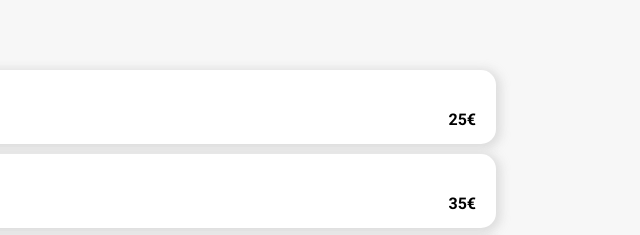
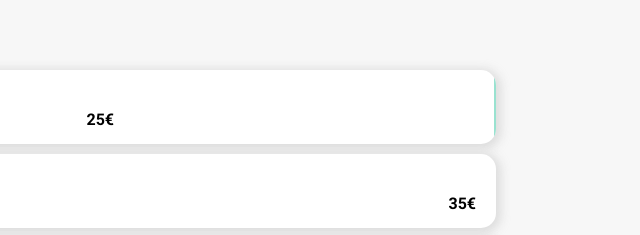
Before and after one commit to codec-onion/OC-dynamiser_une_page_web, a website: page menu/la_palette_du_gout.html in a window 1280 px wide. Shown: the part 501-736 px from the top of the page, 592-1232 px from the left. Drawn offline with Linux system fonts and the light colour scheme; a web font is replaced by a local one.

Commit message:
modif couleur coeur

```diff
--- a/menu/la_palette_du_gout.html
+++ b/menu/la_palette_du_gout.html
@@ -34,6 +34,7 @@
                             <p>Au piment d'Espelette</p>
                         </div>
                         <p class="meal-part__element-price">25€</p>
+                        <div class="meal-part__element-validation"><i class="fa-solid fa-circle-check"></i></div>
                     </a>
                 </article>
 
--- a/sass/pages/_menu.scss
+++ b/sass/pages/_menu.scss
@@ -82,6 +82,7 @@
                 background-color: map-get($map: $background-color, $key: primary);
                 border-radius: 15px;
                 box-shadow: 2px 2px 10px 3px map-get($map: $box-shadows, $key: link-element);
+                overflow: hidden;
                 animation: appearance 1s ease-in-out;
                 @include desktop-display {
                     margin: 0 auto 10px;
@@ -89,11 +90,11 @@
                 a {
                     display: flex;
                     justify-content: space-between;
-                    padding: 15px 20px 15px 10px;
                 }
                 &-info {
-                    max-width: 90%;
+                    margin: 15px 0 15px 10px;
                     padding-right: 13px;
+                    overflow: hidden;
                     h3 {
                         font-size: 1.1rem;
                         margin-bottom: 5px;
@@ -109,6 +110,19 @@
                     display: flex;
                     align-items: flex-end;
                     font-weight: bold;
+                    margin: 15px 20px 15px 0;
+                }
+                &-validation {
+                    width: 60px;
+                    display: flex;
+                    justify-content: center;
+                    align-items: center;
+                    background-color: $tertiary-color;
+                    transform: translate(58px,0);
+                    i {
+                        color: $text-color-primary;
+                        font-size: 1.7rem;
+                    }
                 }
             }
         }
--- a/sass/utils/_mixins.scss
+++ b/sass/utils/_mixins.scss
@@ -11,7 +11,10 @@
 
 @mixin heart-like {
     cursor: pointer;
-    color: $secondary-color;
+    background: linear-gradient($primary-color, $secondary-color);
+    background-clip: text;
+    -webkit-background-clip: text;
+    color: transparent;
     opacity: 0;
     transition: opacity 0.3s ease-in-out;
 }
```
Also changed, not shown: css/style.css, 1 other file.
